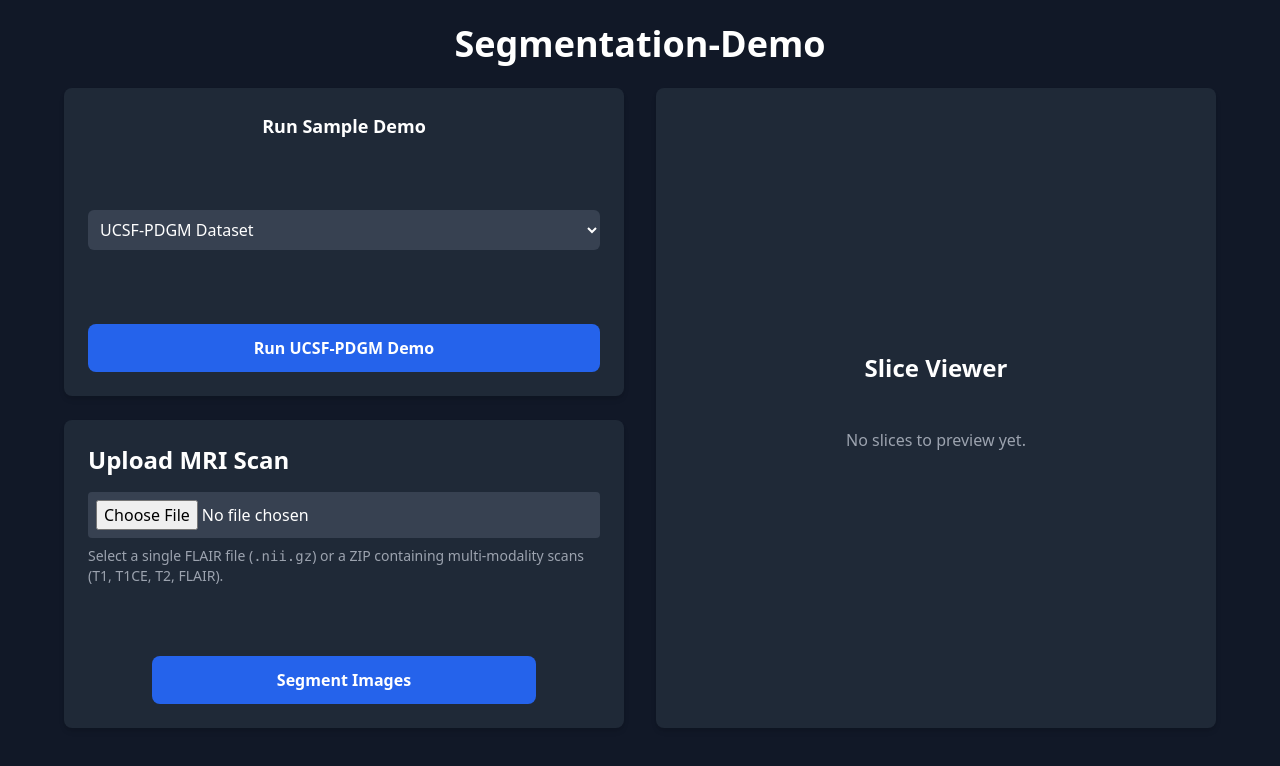
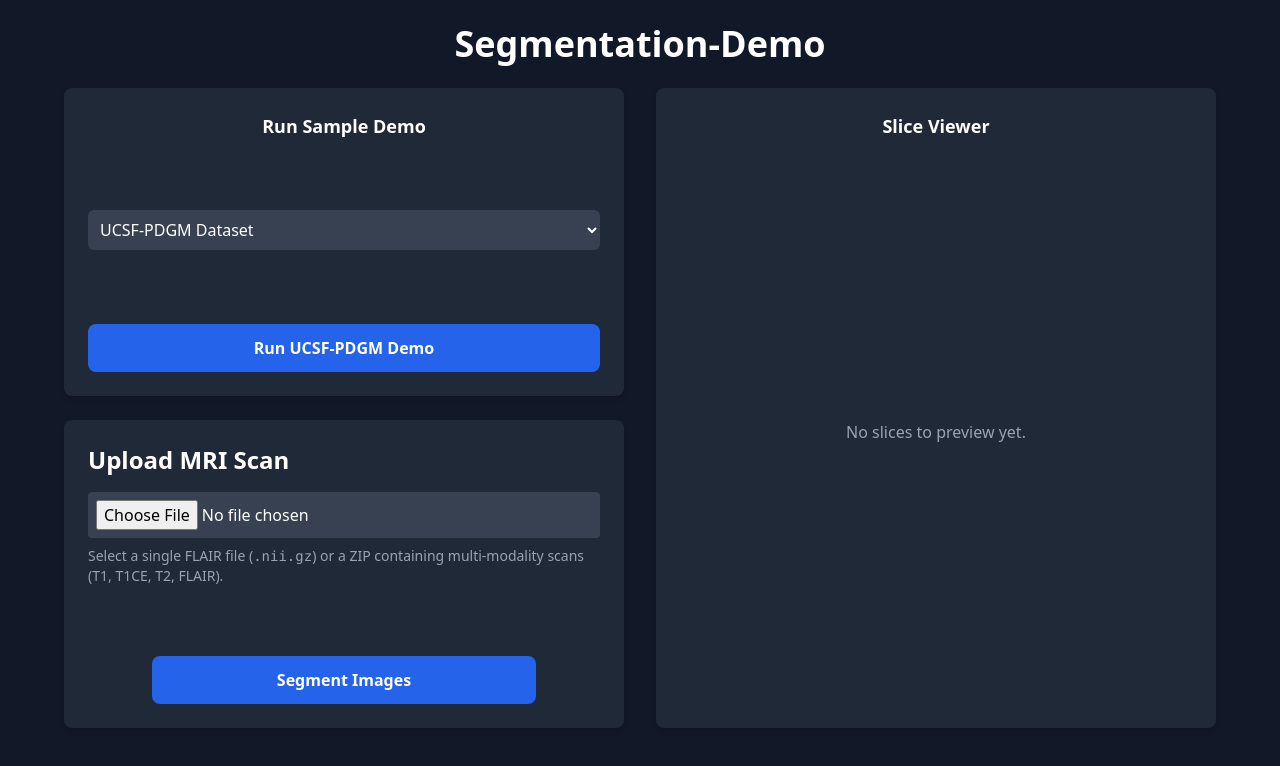
Before and after one commit to AnkithBinagekar/scanfusion-demo-image_overlay, a React (Create React App) app: page /fusion in a window 1280 px wide. Shown: the top 766 px of the page. Built offline with nearby package versions, Linux system fonts and the light colour scheme; no server answers; the HTML template or start-up script is replaced by a standard one.

Commit message:
Minor UI Fix

```diff
--- a/src/components/SliceViewer.js
+++ b/src/components/SliceViewer.js
@@ -28,7 +28,6 @@ const SliceViewer = () => {
 
   return (
     <div className="flex flex-col h-full w-full text-white overflow-hidden">
-      <h2 className="text-2xl font-semibold mb-3 text-center">Slice Viewer</h2>
 
       {slicesToShow.length === 0 ? (
         <div className="text-gray-400 text-center mt-8">
--- a/src/pages/FusionPage.jsx
+++ b/src/pages/FusionPage.jsx
@@ -136,7 +136,7 @@ const FusionPage = () => {
         >
           {/* Header */}
           <h2 className="text-lg font-semibold mb-3 text-center">
-
+            Slice Viewer
           </h2>
 
           {/* Image Viewer Area */}
```
